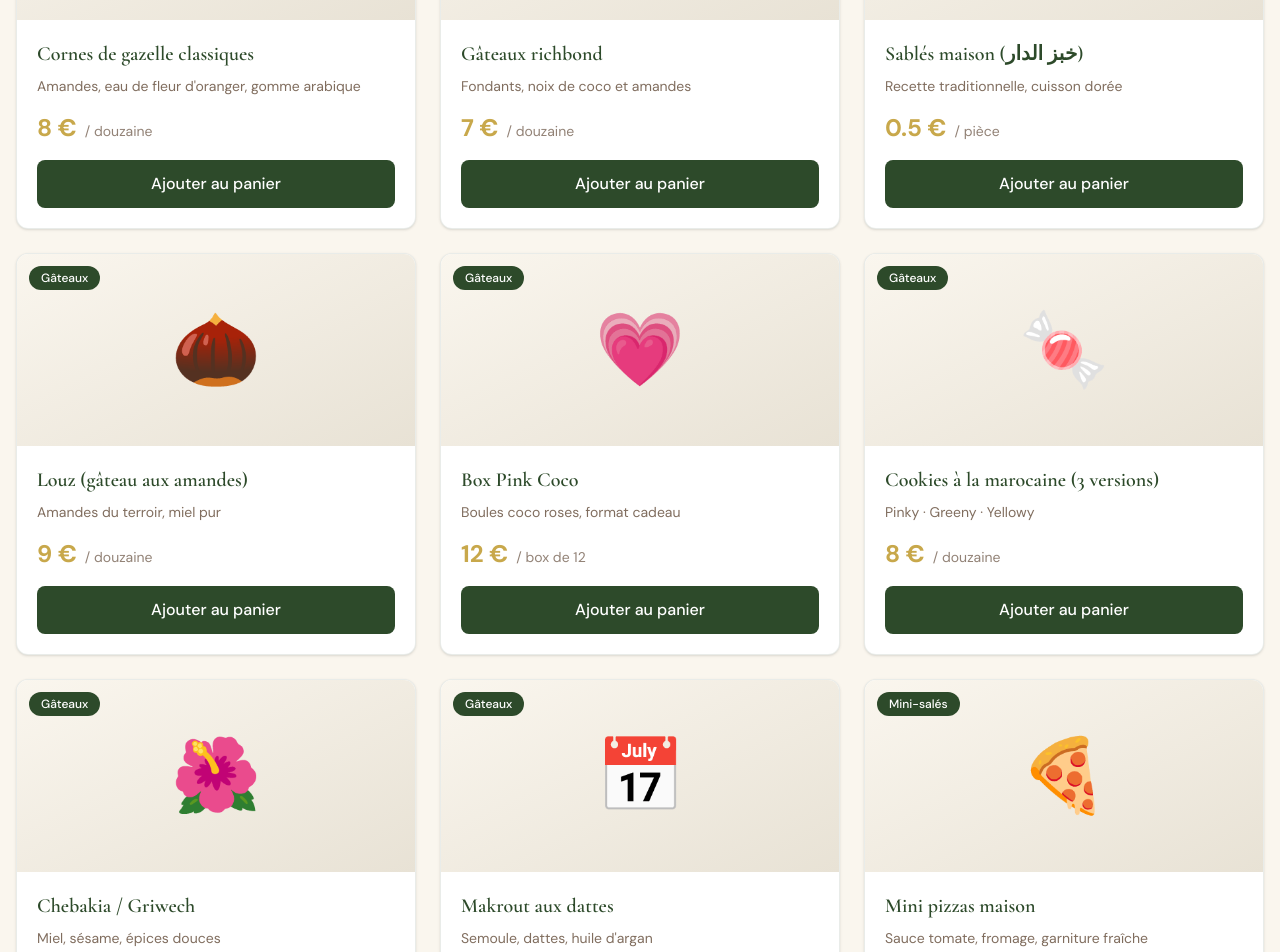
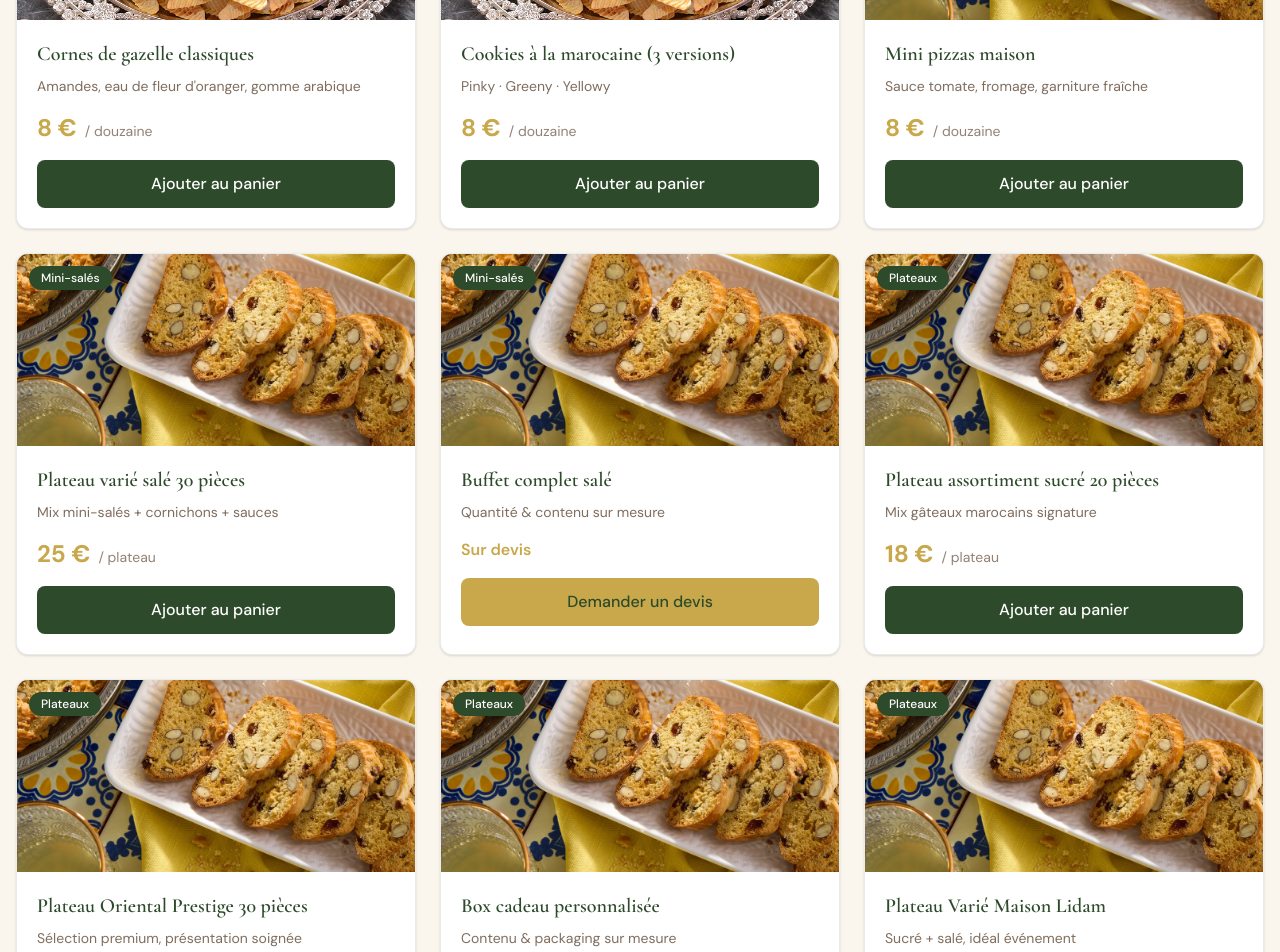
Before and after one commit to wissal2001/maison_lidam_website, a Next.js app: page / in a window 1280 px wide. Shown: the part 1180-2132 px from the top of the page. Built offline with nearby package versions, Linux system fonts and the light colour scheme.

Commit message:
updating the UI and UX

```diff
--- a/src/app/App.tsx
+++ b/src/app/App.tsx
@@ -59,8 +59,6 @@ export default function App() {
       }
       return [...prev, { product, quantity: 1 }];
     });
-
-    setIsCartOpen(true);
   };
 
   const handleUpdateQuantity = (productId: string, quantity: number) => {
@@ -118,7 +116,13 @@ export default function App() {
 
       <TrustBanner />
 
-      <Catalog onAddToCart={handleAddToCart} onDevisClick={handleScrollToDevis} />
+      <Catalog
+        onAddToCart={handleAddToCart}
+        onDevisClick={handleScrollToDevis}
+        cartItems={cartItems}
+        onUpdateQuantity={handleUpdateQuantity}
+        onRemoveItem={handleRemoveItem}
+      />
 
       <CustomQuoteForm />
 
--- a/src/app/components/Catalog.tsx
+++ b/src/app/components/Catalog.tsx
@@ -2,15 +2,19 @@ import { useState } from 'react';
 import { products, Product } from './products';
 import { ProductCard } from './ProductCard';
 import { ProductQuickView } from './ProductQuickView';
+import { CartItem } from './CartDrawer';
 
 type Category = 'all' | 'gateaux' | 'mini-sales' | 'plateaux';
 
 interface CatalogProps {
   onAddToCart: (product: Product) => void;
   onDevisClick: () => void;
+  cartItems: CartItem[];
+  onUpdateQuantity: (productId: string, quantity: number) => void;
+  onRemoveItem: (productId: string) => void;
 }
 
-export function Catalog({ onAddToCart, onDevisClick }: CatalogProps) {
+export function Catalog({ onAddToCart, onDevisClick, cartItems, onUpdateQuantity, onRemoveItem }: CatalogProps) {
   const [selectedCategory, setSelectedCategory] = useState<Category>('all');
   const [quickViewProduct, setQuickViewProduct] = useState<Product | null>(null);
 
@@ -64,6 +68,9 @@ export function Catalog({ onAddToCart, onDevisClick }: CatalogProps) {
               onAddToCart={onAddToCart}
               onQuickView={setQuickViewProduct}
               onDevisClick={onDevisClick}
+              cartItems={cartItems}
+              onUpdateQuantity={onUpdateQuantity}
+              onRemoveItem={onRemoveItem}
             />
           ))}
         </div>
--- a/src/app/components/ProductCard.tsx
+++ b/src/app/components/ProductCard.tsx
@@ -1,14 +1,54 @@
-import { Eye } from 'lucide-react';
+import Image from 'next/image';
+import { Eye, Minus, Plus, ChevronLeft, ChevronRight } from 'lucide-react';
+import { useState, useEffect } from 'react';
 import { Product } from './products';
+import { CartItem } from './CartDrawer';
 
 interface ProductCardProps {
   product: Product;
   onAddToCart: (product: Product) => void;
   onQuickView: (product: Product) => void;
   onDevisClick: () => void;
+  cartItems: CartItem[];
+  onUpdateQuantity: (productId: string, quantity: number) => void;
+  onRemoveItem: (productId: string) => void;
 }
 
-export function ProductCard({ product, onAddToCart, onQuickView, onDevisClick }: ProductCardProps) {
+export function ProductCard({
+  product, onAddToCart, onQuickView, onDevisClick,
+  cartItems, onUpdateQuantity, onRemoveItem
+}: ProductCardProps) {
+  const [justAdded, setJustAdded] = useState(false);
+  const [imageIndex, setImageIndex] = useState(0);
+
+  const cartItem = cartItems.find(item => item.product.id === product.id);
+  const quantity = cartItem?.quantity || 0;
+  const hasPrice = product.price !== null;
+  const images = product.images || [];
+  const hasMultipleImages = images.length > 1;
+
+  useEffect(() => {
+    if (justAdded) {
+      const timer = setTimeout(() => setJustAdded(false), 800);
+      return () => clearTimeout(timer);
+    }
+  }, [justAdded]);
+
+  const handleAdd = () => {
+    onAddToCart(product);
+    setJustAdded(true);
+  };
+
+  const handlePrevImage = (e: React.MouseEvent) => {
+    e.stopPropagation();
+    setImageIndex((prev) => (prev === 0 ? images.length - 1 : prev - 1));
+  };
+
+  const handleNextImage = (e: React.MouseEvent) => {
+    e.stopPropagation();
+    setImageIndex((prev) => (prev === images.length - 1 ? 0 : prev + 1));
+  };
+
   const getCategoryLabel = (category: string) => {
     const labels: Record<string, string> = {
       gateaux: 'Gâteaux',
@@ -19,13 +59,32 @@ export function ProductCard({ product, onAddToCart, onQuickView, onDevisClick }:
     return labels[category] || category;
   };
 
-  const hasPrice = product.price !== null;
+  return (
+    <div className={`group bg-white rounded-xl shadow-sm transition-all duration-300 overflow-hidden border ${
+      justAdded
+        ? 'border-[#2D4A2A] shadow-md shadow-green-900/10'
+        : 'border-[#2D4A2A]/10 hover:shadow-xl'
+    }`}>
+      <style>{`
+        @keyframes qty-bounce {
+          0%, 100% { transform: scale(1); }
+          50% { transform: scale(1.35); }
+        }
+      `}</style>
 
-  return (
-    <div className="group bg-white rounded-xl shadow-sm hover:shadow-xl transition-all duration-300 overflow-hidden border border-[#2D4A2A]/10">
-      {/* Image Area with Emoji */}
-      <div className="relative h-48 bg-gradient-to-br from-[#FAF6EE] to-[#e8e2d5] flex items-center justify-center">
+      {/* Image Area */}
+      <div className="relative h-48 bg-gradient-to-br from-[#FAF6EE] to-[#e8e2d5] flex items-center justify-center overflow-hidden">
+        {images[imageIndex] ? (
+          <Image
+            src={images[imageIndex]}
+            alt={product.name}
+            fill
+            className="object-cover"
+            sizes="(max-width: 768px) 100vw, (max-width: 1200px) 50vw, 33vw"
+          />
+        ) : (
           <div className="text-7xl">{product.emoji}</div>
+        )}
 
         {/* Category Badge */}
         <div className="absolute top-3 left-3 bg-[#2D4A2A] text-white px-3 py-1 rounded-full text-xs font-medium">
@@ -39,6 +98,37 @@ export function ProductCard({ product, onAddToCart, onQuickView, onDevisClick }:
         >
           <Eye className="w-4 h-4 text-[#2D4A2A]" />
         </button>
+
+        {/* Image Navigation */}
+        {hasMultipleImages && (
+          <>
+            <button
+              onClick={handlePrevImage}
+              className="absolute left-1 top-1/2 -translate-y-1/2 w-7 h-7 bg-white/70 hover:bg-white rounded-full flex items-center justify-center opacity-0 group-hover:opacity-100 transition-opacity shadow-sm text-[#2D4A2A]"
+              aria-label="Image précédente"
+            >
+              <ChevronLeft className="w-4 h-4" />
+            </button>
+            <button
+              onClick={handleNextImage}
+              className="absolute right-1 top-1/2 -translate-y-1/2 w-7 h-7 bg-white/70 hover:bg-white rounded-full flex items-center justify-center opacity-0 group-hover:opacity-100 transition-opacity shadow-sm text-[#2D4A2A]"
+              aria-label="Image suivante"
+            >
+              <ChevronRight className="w-4 h-4" />
+            </button>
+            {/* Dots */}
+            <div className="absolute bottom-2 left-1/2 -translate-x-1/2 flex gap-1 opacity-0 group-hover:opacity-100 transition-opacity">
+              {Array.from({ length: images.length }, (_, i) => (
+                <span
+                  key={i}
+                  className={`w-1.5 h-1.5 rounded-full ${
+                    i === imageIndex ? 'bg-white w-3' : 'bg-white/60'
+                  } transition-all`}
+                />
+              ))}
+            </div>
+          </>
+        )}
       </div>
 
       {/* Content */}
@@ -62,14 +152,46 @@ export function ProductCard({ product, onAddToCart, onQuickView, onDevisClick }:
           )}
         </div>
 
-        {/* Action Button */}
+        {/* Action Button or Quantity Controls */}
         {hasPrice ? (
+          quantity > 0 ? (
+            <div className="flex items-center justify-between bg-[#FAF6EE] rounded-lg p-1">
               <button
-            onClick={() => onAddToCart(product)}
+                onClick={() => {
+                  if (quantity === 1) {
+                    onRemoveItem(product.id);
+                  } else {
+                    onUpdateQuantity(product.id, quantity - 1);
+                  }
+                }}
+                className="w-10 h-10 flex items-center justify-center bg-white rounded-lg hover:bg-[#e8e2d5] transition-colors text-[#2D4A2A]"
+                aria-label="Diminuer la quantité"
+              >
+                <Minus className="w-4 h-4" />
+              </button>
+              <span
+                key={`qty-${quantity}`}
+                className="font-bold text-[#2D4A2A] text-lg min-w-[2rem] text-center"
+                style={{ animation: 'qty-bounce 0.3s ease-out' }}
+              >
+                {quantity}
+              </span>
+              <button
+                onClick={handleAdd}
+                className="w-10 h-10 flex items-center justify-center bg-[#2D4A2A] rounded-lg hover:bg-[#3D6338] transition-colors text-white"
+                aria-label="Augmenter la quantité"
+              >
+                <Plus className="w-4 h-4" />
+              </button>
+            </div>
+          ) : (
+            <button
+              onClick={handleAdd}
               className="w-full bg-[#2D4A2A] text-white py-3 rounded-lg hover:bg-[#3D6338] transition-colors font-medium"
             >
               Ajouter au panier
             </button>
+          )
         ) : (
           <button
             onClick={onDevisClick}
--- a/src/app/components/products.ts
+++ b/src/app/components/products.ts
@@ -7,6 +7,8 @@ export interface Product {
   unit: string;
   category: 'gateaux' | 'mini-sales' | 'plateaux' | 'plats';
   emoji: string;
+  images?: string[];
+  videos?: string[];
 }
 
 export const products: Product[] = [
@@ -19,48 +21,53 @@ export const products: Product[] = [
     price: 8,
     unit: 'douzaine',
     category: 'gateaux',
-    emoji: '🌙'
+    emoji: '🌙',
+    images: ['/images/corne-de-gazelle.jpeg']
   },
-  {
-    id: 'richbond',
-    name: 'Gâteaux richbond',
-    description: 'Fondants, noix de coco et amandes',
-    fullDescription: 'Gâteaux fondants à la noix de coco et aux amandes, une douceur irrésistible pour accompagner votre thé.',
-    price: 7,
-    unit: 'douzaine',
-    category: 'gateaux',
-    emoji: '🥥'
-  },
-  {
-    id: 'sables',
-    name: 'Sablés maison (خبز الدار)',
-    description: 'Recette traditionnelle, cuisson dorée',
-    fullDescription: 'Sablés marocains préparés selon la recette traditionnelle de nos grand-mères. Texture fondante et dorée à point.',
-    price: 0.5,
-    unit: 'pièce',
-    category: 'gateaux',
-    emoji: '🍪'
-  },
-  {
-    id: 'louz',
-    name: 'Louz (gâteau aux amandes)',
-    description: 'Amandes du terroir, miel pur',
-    fullDescription: 'Gâteaux aux amandes pur beurre, parfumés au miel. Une spécialité incontournable des pâtisseries marocaines.',
-    price: 9,
-    unit: 'douzaine',
-    category: 'gateaux',
-    emoji: '🌰'
-  },
-  {
-    id: 'pink-coco',
-    name: 'Box Pink Coco',
-    description: 'Boules coco roses, format cadeau',
-    fullDescription: 'Jolies boules à la noix de coco teintées en rose, présentées dans une box cadeau. Parfait pour offrir !',
-    price: 12,
-    unit: 'box de 12',
-    category: 'gateaux',
-    emoji: '💗'
-  },
+  // {
+  //   id: 'richbond',
+  //   name: 'Gâteaux richbond',
+  //   description: 'Fondants, noix de coco et amandes',
+  //   fullDescription: 'Gâteaux fondants à la noix de coco et aux amandes, une douceur irrésistible pour accompagner votre thé.',
+  //   price: 7,
+  //   unit: 'douzaine',
+  //   category: 'gateaux',
+  //   emoji: '🥥',
+  //   images: ['/images/fekas.webp']
+  // },
+  // {
+  //   id: 'sables',
+  //   name: 'Sablés maison (خبز الدار)',
+  //   description: 'Recette traditionnelle, cuisson dorée',
+  //   fullDescription: 'Sablés marocains préparés selon la recette traditionnelle de nos grand-mères. Texture fondante et dorée à point.',
+  //   price: 0.5,
+  //   unit: 'pièce',
+  //   category: 'gateaux',
+  //   emoji: '🍪',
+  //   images: ['/images/fekas.webp']
+  // },
+  // {
+  //   id: 'louz',
+  //   name: 'Louz (gâteau aux amandes)',
+  //   description: 'Amandes du terroir, miel pur',
+  //   fullDescription: 'Gâteaux aux amandes pur beurre, parfumés au miel. Une spécialité incontournable des pâtisseries marocaines.',
+  //   price: 9,
+  //   unit: 'douzaine',
+  //   category: 'gateaux',
+  //   emoji: '🌰',
+  //   images: ['/images/fekas.webp']
+  // },
+  // {
+  //   id: 'pink-coco',
+  //   name: 'Box Pink Coco',
+  //   description: 'Boules coco roses, format cadeau',
+  //   fullDescription: 'Jolies boules à la noix de coco teintées en rose, présentées dans une box cadeau. Parfait pour offrir !',
+  //   price: 12,
+  //   unit: 'box de 12',
+  //   category: 'gateaux',
+  //   emoji: '💗',
+  //   images: ['/images/fekas.webp']
+  // },
   {
     id: 'cookies',
     name: 'Cookies à la marocaine (3 versions)',
@@ -69,28 +76,31 @@ export const products: Product[] = [
     price: 8,
     unit: 'douzaine',
     category: 'gateaux',
-    emoji: '🍬'
+    emoji: '🍬',
+    images: ['/images/corne-de-gazelle.jpeg','/images/fekas.webp', '/images/fekas.webp']
   },
-  {
-    id: 'chebakia',
-    name: 'Chebakia / Griwech',
-    description: 'Miel, sésame, épices douces',
-    fullDescription: 'Pâtisserie en forme de fleur, frite puis enrobée de miel et saupoudrée de sésame. Traditionnellement servie pendant le Ramadan.',
-    price: 10,
-    unit: 'douzaine',
-    category: 'gateaux',
-    emoji: '🌺'
-  },
-  {
-    id: 'makrout',
-    name: 'Makrout aux dattes',
-    description: 'Semoule, dattes, huile d\'argan',
-    fullDescription: 'Gâteaux de semoule farcis aux dattes et parfumés à l\'huile d\'argan. Un classique de la pâtisserie maghrébine.',
-    price: 9,
-    unit: 'douzaine',
-    category: 'gateaux',
-    emoji: '📅'
-  },
+  // {
+  //   id: 'chebakia',
+  //   name: 'Chebakia / Griwech',
+  //   description: 'Miel, sésame, épices douces',
+  //   fullDescription: 'Pâtisserie en forme de fleur, frite puis enrobée de miel et saupoudrée de sésame. Traditionnellement servie pendant le Ramadan.',
+  //   price: 10,
+  //   unit: 'douzaine',
+  //   category: 'gateaux',
+  //   emoji: '🌺',
+  //   images: ['/images/fekas.webp']
+  // },
+  // {
+  //   id: 'makrout',
+  //   name: 'Makrout aux dattes',
+  //   description: 'Semoule, dattes, huile d\'argan',
+  //   fullDescription: 'Gâteaux de semoule farcis aux dattes et parfumés à l\'huile d\'argan. Un classique de la pâtisserie maghrébine.',
+  //   price: 9,
+  //   unit: 'douzaine',
+  //   category: 'gateaux',
+  //   emoji: '📅',
+  //   images: ['/images/fekas.webp']
+  // },
 
   // MINI-SALÉS & BUFFET
   {
@@ -101,18 +111,20 @@ export const products: Product[] = [
     price: 8,
     unit: 'douzaine',
     category: 'mini-sales',
-    emoji: '🍕'
+    emoji: '🍕',
+    images: ['/images/fekas.webp'],
   },
-  {
-    id: 'feuillete-sales',
-    name: 'Feuilletés salés assortis',
-    description: 'Thon, fromage, viande hachée',
-    fullDescription: 'Assortiment de feuilletés croustillants garnis au thon, fromage ou viande hachée épicée.',
-    price: 9,
-    unit: 'douzaine',
-    category: 'mini-sales',
-    emoji: '🥐'
-  },
+  // {
+  //   id: 'feuillete-sales',
+  //   name: 'Feuilletés salés assortis',
+  //   description: 'Thon, fromage, viande hachée',
+  //   fullDescription: 'Assortiment de feuilletés croustillants garnis au thon, fromage ou viande hachée épicée.',
+  //   price: 9,
+  //   unit: 'douzaine',
+  //   category: 'mini-sales',
+  //   emoji: '🥐',
+  //   images: ['/images/fekas.webp']
+  // },
   {
     id: 'plateau-sale-30',
     name: 'Plateau varié salé 30 pièces',
@@ -121,18 +133,20 @@ export const products: Product[] = [
     price: 25,
     unit: 'plateau',
     category: 'mini-sales',
-    emoji: '🍽️'
+    emoji: '🍽️',
+    images: ['/images/fekas.webp']
   },
-  {
-    id: 'pain-maison',
-    name: 'Pain maison (khobz)',
-    description: 'Cuit du jour, format individuel',
-    fullDescription: 'Pain marocain traditionnel cuit le jour même. Moelleux à l\'intérieur, croustillant à l\'extérieur.',
-    price: 0.5,
-    unit: 'pièce',
-    category: 'mini-sales',
-    emoji: '🥖'
-  },
+  // {
+  //   id: 'pain-maison',
+  //   name: 'Pain maison (khobz)',
+  //   description: 'Cuit du jour, format individuel',
+  //   fullDescription: 'Pain marocain traditionnel cuit le jour même. Moelleux à l\'intérieur, croustillant à l\'extérieur.',
+  //   price: 0.5,
+  //   unit: 'pièce',
+  //   category: 'mini-sales',
+  //   emoji: '🥖',
+  //   images: ['/images/fekas.webp']
+  // },
   {
     id: 'buffet-sale-sur-mesure',
     name: 'Buffet complet salé',
@@ -141,7 +155,8 @@ export const products: Product[] = [
     price: null,
     unit: 'sur devis',
     category: 'mini-sales',
-    emoji: '🎉'
+    emoji: '🎉',
+    images: ['/images/fekas.webp']
   },
 
   // PLATEAUX
@@ -153,7 +168,8 @@ export const products: Product[] = [
     price: 18,
     unit: 'plateau',
     category: 'plateaux',
-    emoji: '🎁'
+    emoji: '🎁',
+    images: ['/images/fekas.webp']
   },
   {
     id: 'plateau-prestige-30',
@@ -163,7 +179,8 @@ export const products: Product[] = [
     price: 30,
     unit: 'plateau',
     category: 'plateaux',
-    emoji: '✨'
+    emoji: '✨',
+    images: ['/images/fekas.webp']
   },
   {
     id: 'box-cadeau',
@@ -173,7 +190,8 @@ export const products: Product[] = [
     price: null,
     unit: 'sur devis',
     category: 'plateaux',
-    emoji: '🎀'
+    emoji: '🎀',
+    images: ['/images/fekas.webp']
   },
   {
     id: 'plateau-varie-maison',
@@ -183,6 +201,7 @@ export const products: Product[] = [
     price: null,
     unit: 'sur devis',
     category: 'plateaux',
-    emoji: '🏡'
+    emoji: '🏡',
+    images: ['/images/fekas.webp']
   },
 ];
```
Also changed, not shown: src/app/components/MediaGallery.tsx (added, +88 -0 lines), src/app/components/ProductQuickView.tsx (+7 -4 lines), public/images/corne-de-gazelle.jpeg (added), public/images/fekas.webp (added). Lines whose indentation alone changed are shown as unchanged.
